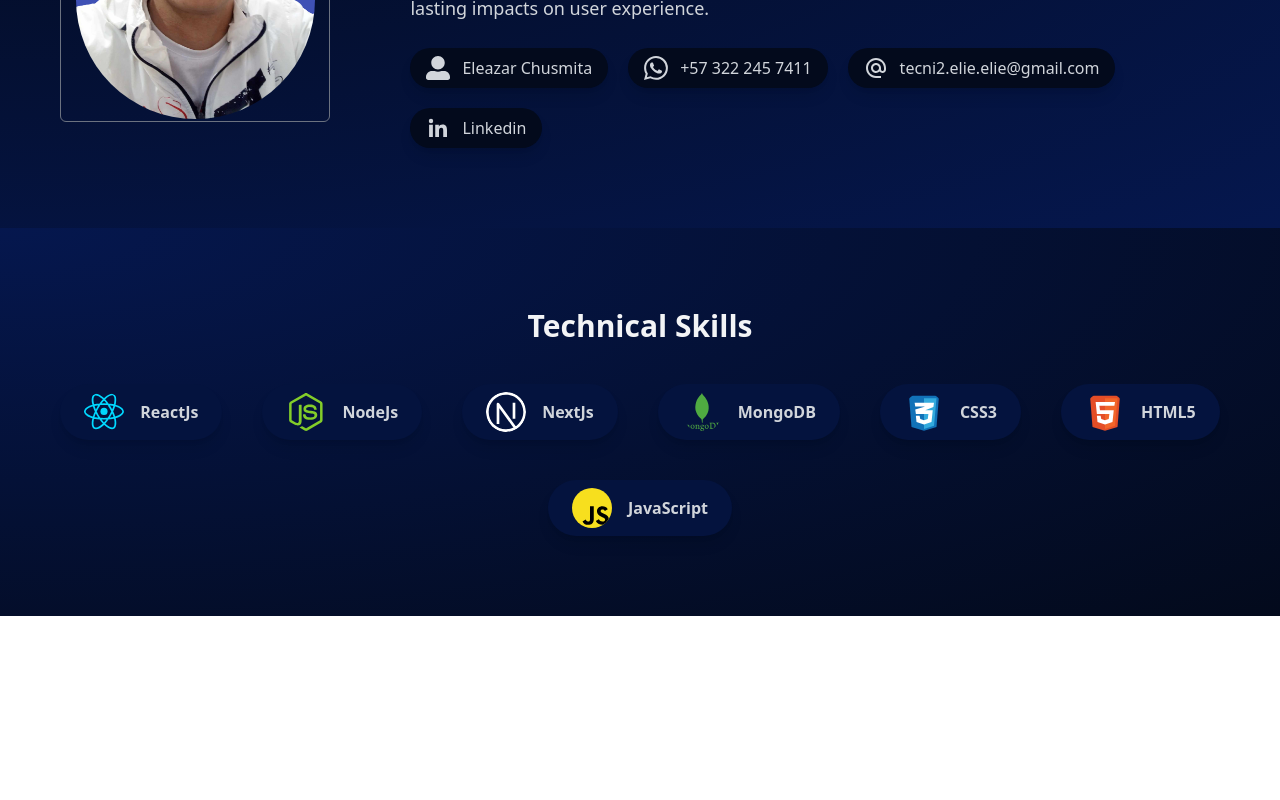
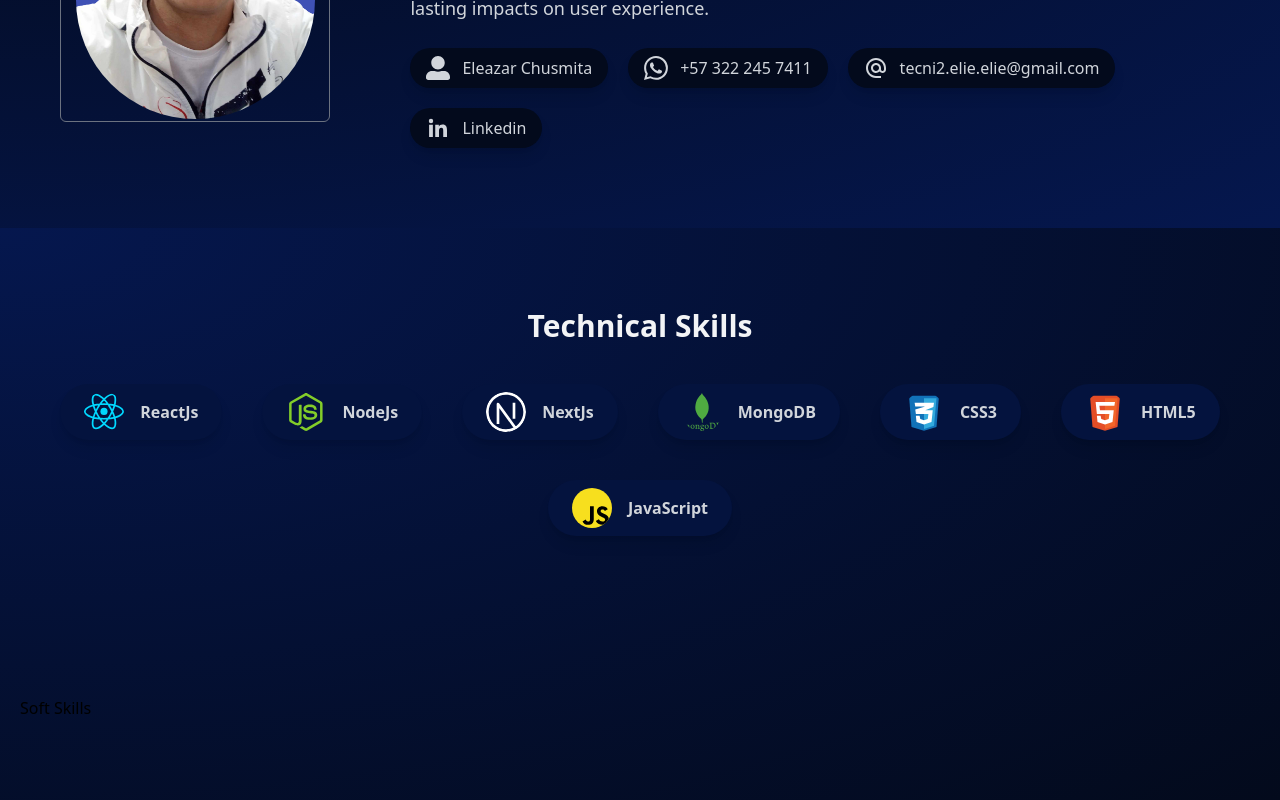
Before and after one commit to tecni2/Portfolio_React, a React (Vite) app: page / in a window 1280 px wide. Shown: the part 1392-2192 px from the top of the page. Before the commit the page ends 2008 px from the top, so only its background shows below. Built offline with nearby package versions, Linux system fonts and the light colour scheme.

Commit message:
Change Components Skills

```diff
--- a/src/components/Skills.jsx
+++ b/src/components/Skills.jsx
@@ -34,8 +34,13 @@ const Skills = () => {
             </div>
           </div>
         ))}
-        {/* 24:25 */}
       </div>
+
+      <div className="mt-[10rem]">
+        <h4 className="">Soft Skills</h4>
+
+      </div>
+
     </div>
   );
 };
```
